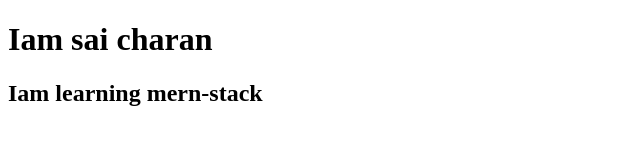
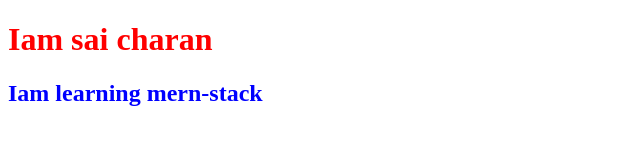
Before and after one commit to Charanissomething/mern_stack_boot, a website: page index.html in a window 1280 px wide. Shown: the whole page, without its empty margins (0-640 px from the left). Drawn offline with Linux system fonts and the light colour scheme.

Commit message:
new changes..

```diff
--- a/index.html
+++ b/index.html
@@ -6,6 +6,15 @@
     <meta http-equiv="X-UA-Compatible" content="IE=edge">
     <meta name="viewport" content="width=device-width, initial-scale=1.0">
     <title>Document</title>
+    <style>
+        h1 {
+            color: red;
+        }
+
+        h2 {
+            color: blue;
+        }
+    </style>
 </head>
 
 <body>
```
